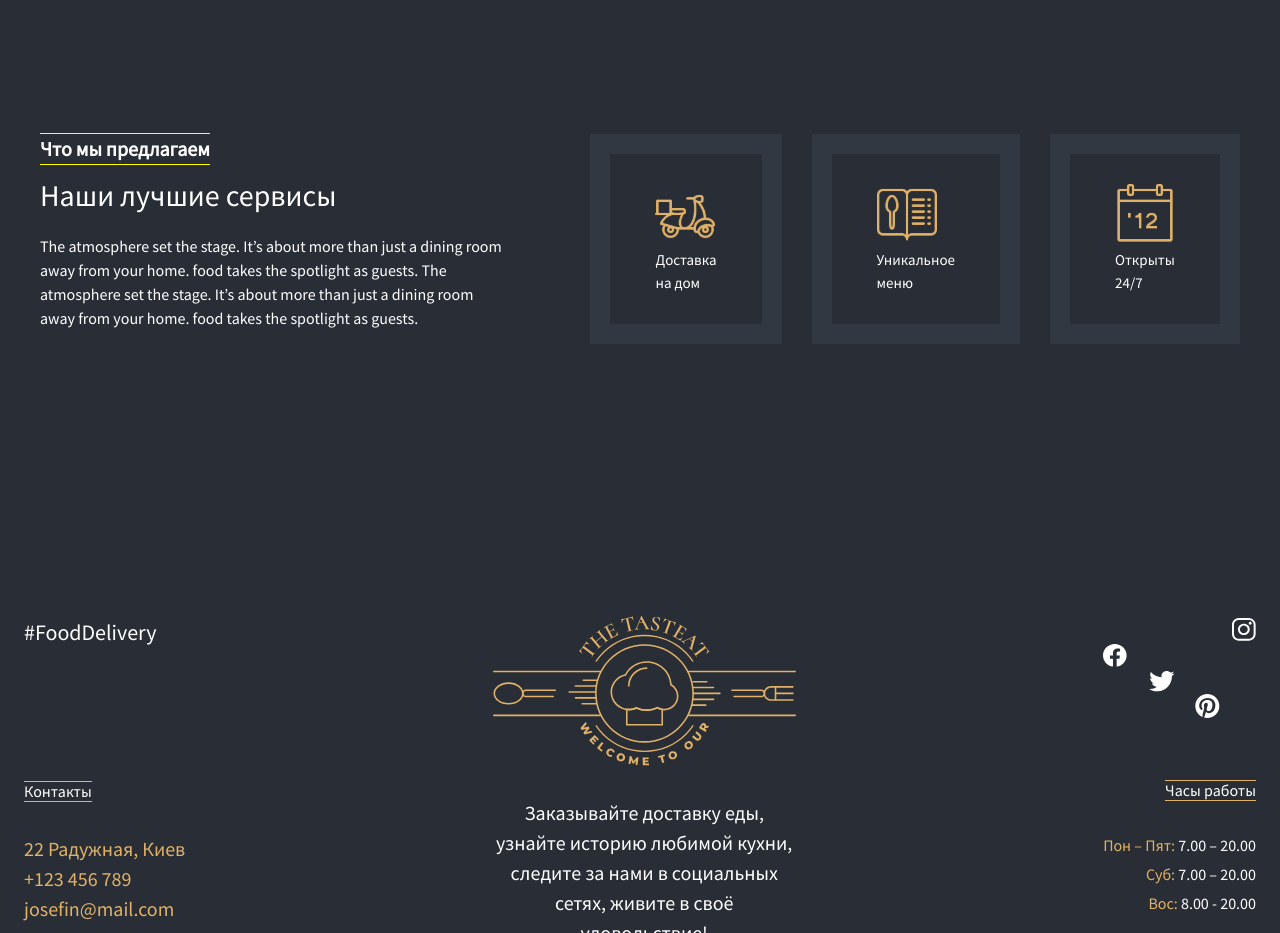
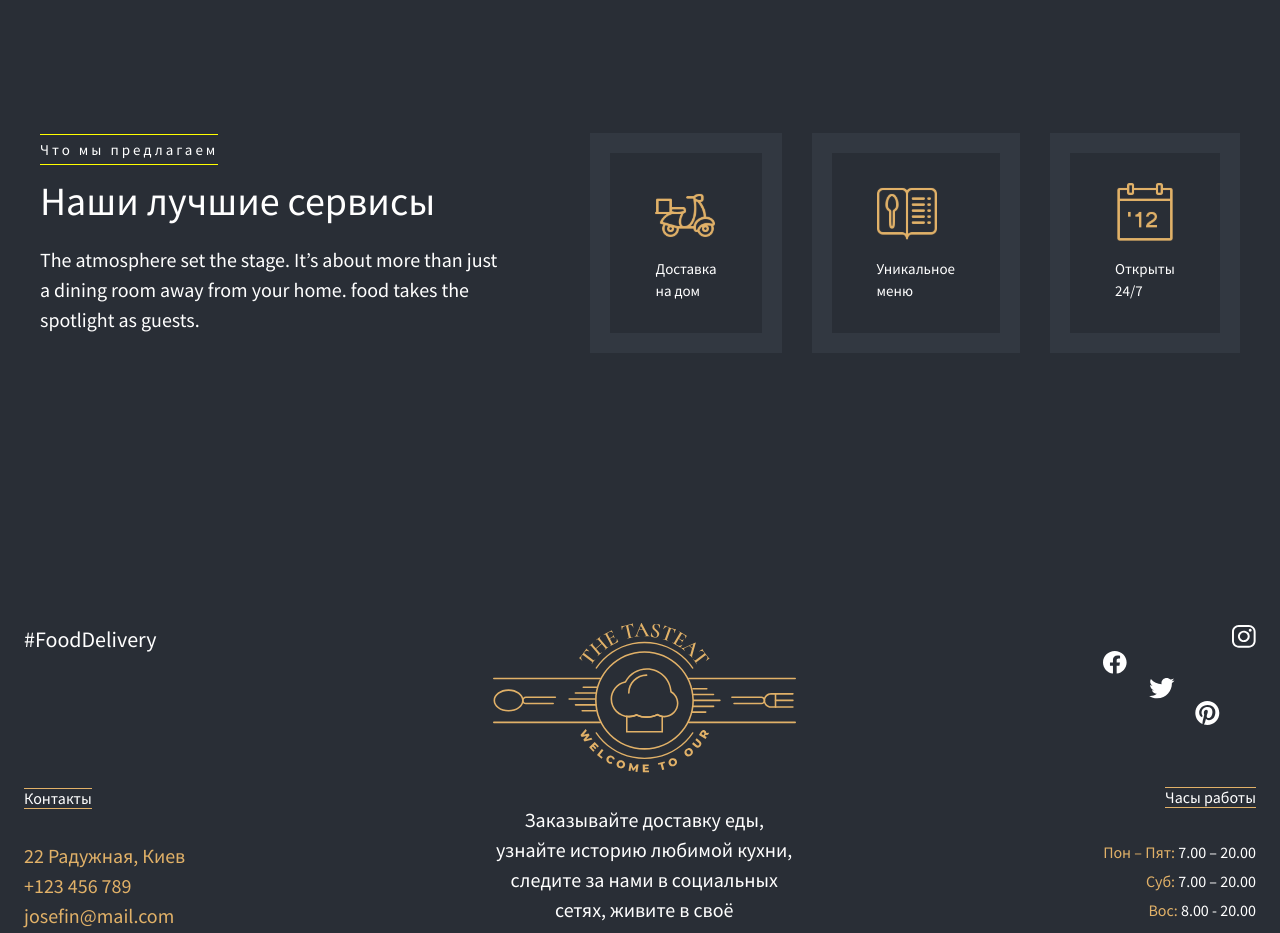
Before and after one commit to DeliveryFood111/food-delivery-front, a Vue app: page / in a window 1280 px wide. Shown: the part 3540-4473 px from the top of the page. Built offline with nearby package versions, Linux system fonts and the light colour scheme.

Commit message:
refactored benefits_end

```diff
--- a/src/components/BenefitsEnd.vue
+++ b/src/components/BenefitsEnd.vue
@@ -24,9 +24,7 @@
         <p class="benefits-2__cells__title">Наши лучшие сервисы</p>
         <p class="benefits-2__cells__title-text">
           The atmosphere set the stage. It’s about more than just a dining room
-          away from your home. food takes the spotlight as guests. The
-          atmosphere set the stage. It’s about more than just a dining room away
-          from your home. food takes the spotlight as guests.
+          away from your home. food takes the spotlight as guests.
         </p>
       </div>
     </div>
@@ -44,7 +42,7 @@ export default {
   display: flex;
   flex-direction: row;
   background-color: rgba(41, 46, 54, 1);
-  padding: 140px 40px 140px;
+  padding: 140px 40px;
 
   @media screen and (max-width: 993px) {
     justify-content: center;
@@ -68,8 +66,6 @@ export default {
     display: flex;
     flex-direction: column;
     border: 20px solid #323841;
-    width: fit-content;
-    height: fit-content;
     margin-left: 30px;
     padding: 30px 45px;
 
@@ -87,12 +83,13 @@ export default {
     }
 
     &__img {
-      margin-bottom: 5px;
+      margin-bottom: 15px;
     }
 
     &__text {
       color: white;
       font-size: 15px;
+      font-weight: 400;
     }
 
     &__content {
@@ -114,8 +111,10 @@ export default {
     &__chapter {
       color: white;
       width: fit-content;
-      font-size: 20px;
-      font-weight: 900;
+      font-size: 15px;
+      font-weight: 400;
+      line-height: 23px;
+      letter-spacing: 3px;
       padding-top: 3px;
       padding-bottom: 3px;
       border-bottom: 1px solid yellow;
@@ -124,11 +123,16 @@ export default {
 
     &__title {
       color: white;
-      font-size: 30px;
+      font-size: 40px;
+      font-weight: 400;
+      line-height: 56px;
     }
 
     &__title-text {
       color: white;
+      font-size: 20px;
+      font-weight: 400;
+      line-height: 30px;
     }
   }
 }
```
